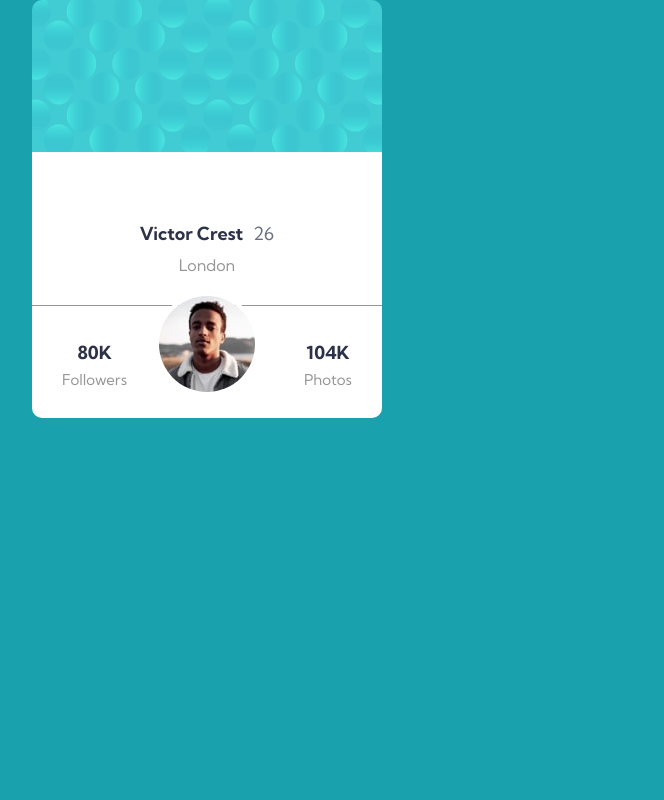
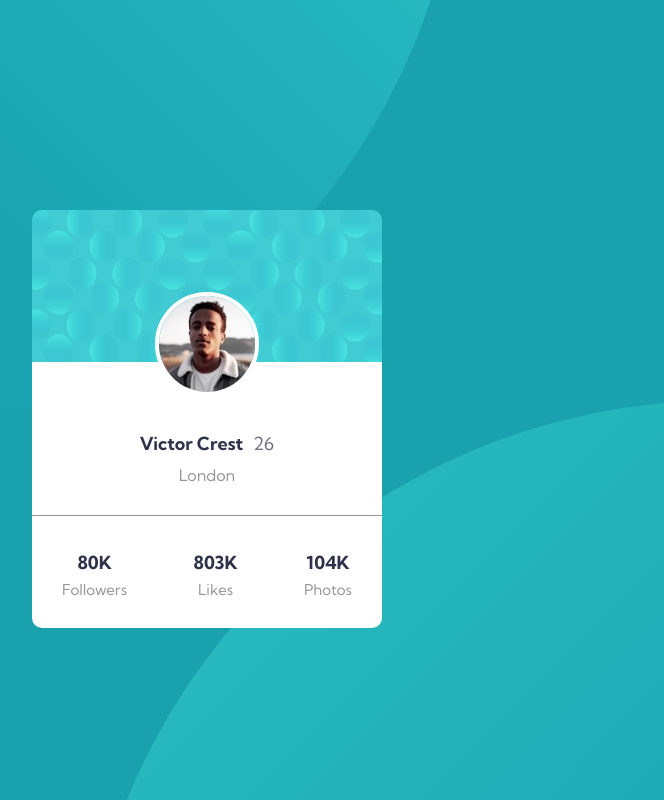
Before and after one commit to KaptainCS3/profile-card-component-main, a plain HTML site: page index.html in a window 1280 px wide. Shown: the whole page, without its empty margins (433-1097 px from the left). Drawn offline with Linux system fonts and the light colour scheme.

Commit message:
Minor changes

```diff
--- a/style.scss
+++ b/style.scss
@@ -98,33 +98,15 @@ body{
                 }
     }
 }
-// @media screen and  (max-width: 375px) {
-
-//         .container{
-//             display: flex;
-//             justify-content: center;
-//             flex-direction: column;
-//             align-items: center;
-//             height: 100vh;
-//             padding: 0 15px;
-//             background: url(images/bg-pattern-top.svg),  url(images/bg-pattern-bottom.svg);
-//             background-repeat: no-repeat;
-//             background-position: right 30vw bottom 45vh, left 40vw top 50vh;
-//             background-size: cover;
-//         }
-// }
-// @media screen and (min-width: 376px) {
-//         .container{
-//             display: flex;
-//             justify-content: center;
-//             flex-direction: column;
-//             align-items: center;
-//             height: 100vh;
-//             padding: 0 15px;
-//             background: url(images/bg-pattern-top.svg),  url(images/bg-pattern-bottom.svg);
-//             background-repeat: no-repeat;
-//             background-position: right 30vw bottom 45vh, left 40vw top 50vh;
-//             background-size: cover;
-//         }
-
-// }
+        .container{
+            display: flex;
+            justify-content: center;
+            flex-direction: column;
+            align-items: center;
+            height: 100vh;
+            padding: 0 15px;
+            background: url(images/bg-pattern-top.svg),  url(images/bg-pattern-bottom.svg);
+            background-repeat: no-repeat;
+            background-position: right 30vw bottom 45vh, left 40vw top 50vh;
+            background-size: cover;
+        }
```
Also changed, not shown: style.css, 1 other file.
